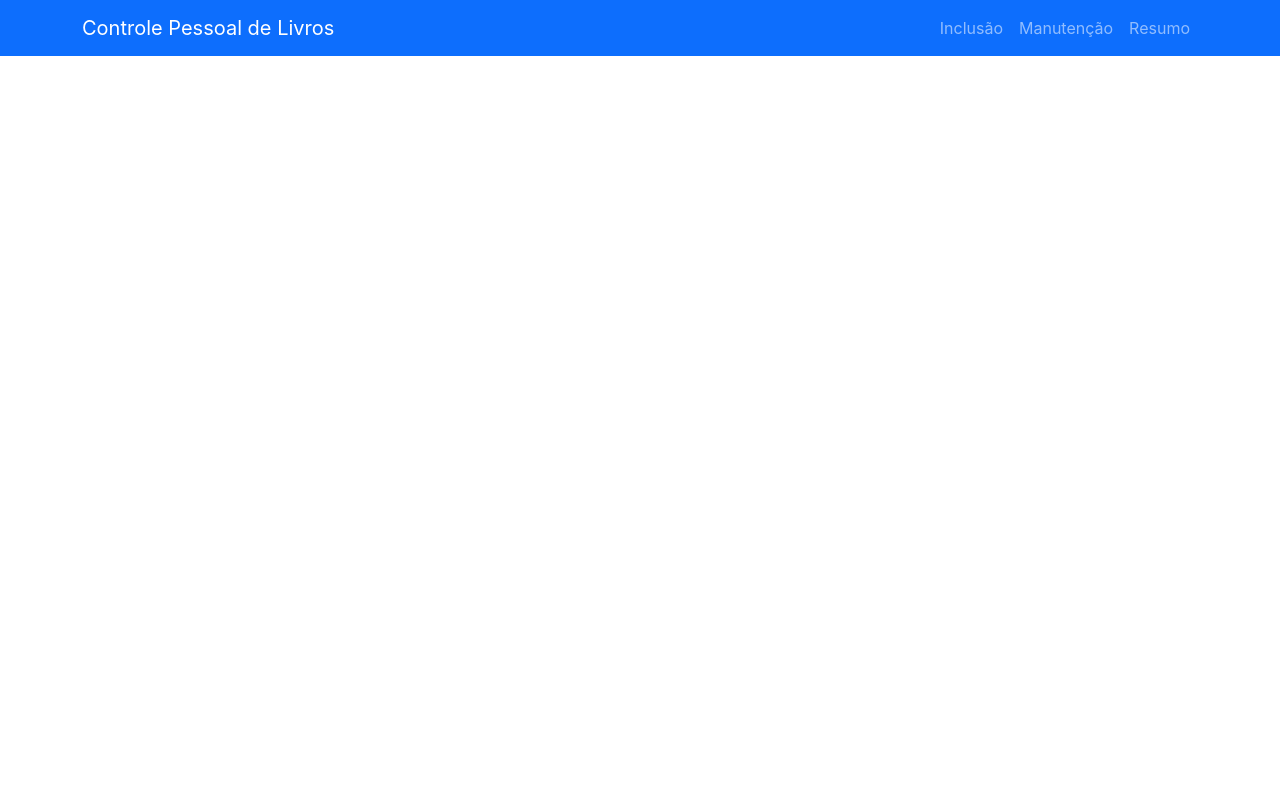
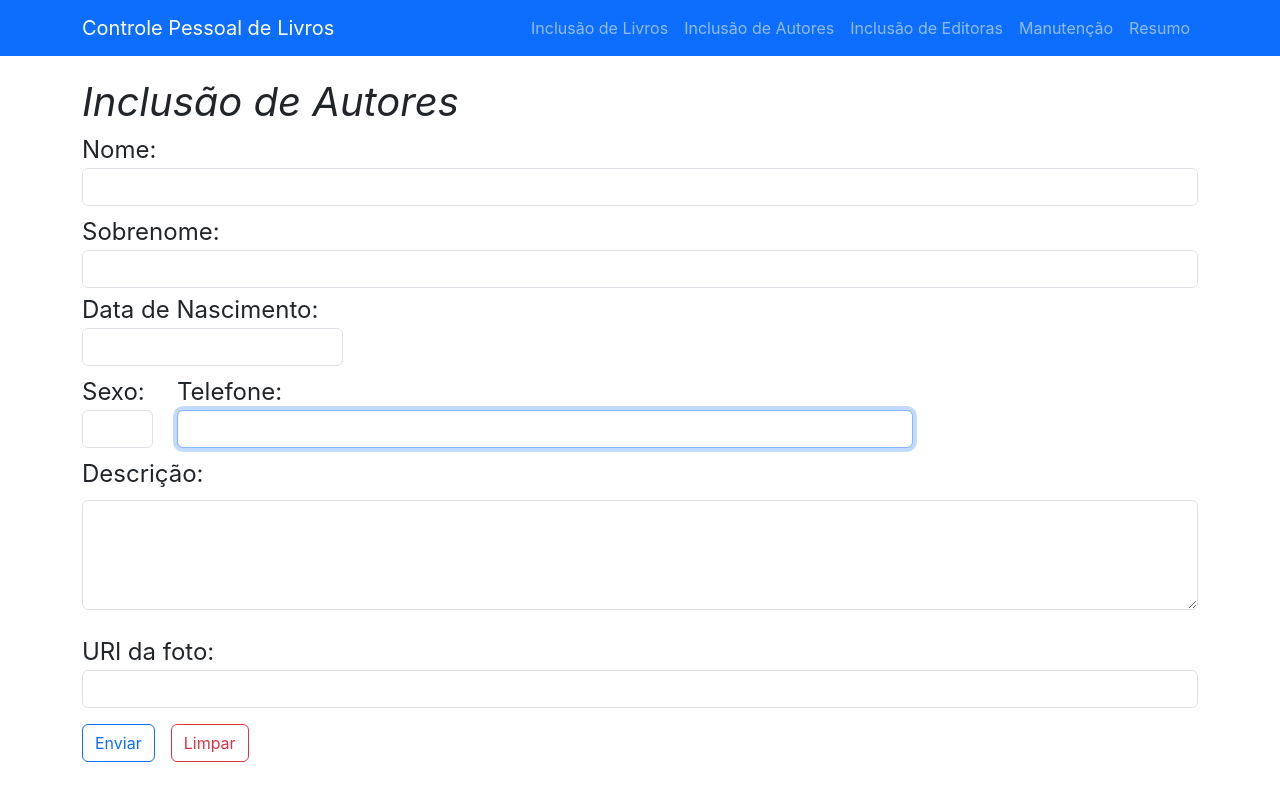
Before and after one commit to leonardo060190/App_Livros_com_react, a React (Create React App) app: page /autores in a window 1280 px wide. Shown: the top 800 px of the page. Built offline with nearby package versions, Linux system fonts and the light colour scheme; the HTML template or start-up script is replaced by a standard one.

Commit message:
adicionado o arquivo inclusãoAutores, inclusaoEditoras e feito ajustes em outros arquivos

```diff
--- a/src/App.js
+++ b/src/App.js
@@ -4,6 +4,8 @@ import InclusaoLivros from './components/InclusaoLivros';
 import { Routes, Route } from 'react-router-dom';
 import ManutencaoLivros from './components/ManutencaoLivros';
 import ResumoLivros from './components/ResumoLivros';
+import InclusaoAutores from './components/InclusaoAutores';
+import InclusaoEditoras from './components/InclusaoEditoras';
 
   const App = () => {
   return( // tudo que vai no return é o que aparece na aplicação
@@ -11,8 +13,11 @@ import ResumoLivros from './components/ResumoLivros';
   <MenuSuperior />
   <Routes>
     <Route path="/" element={ <InclusaoLivros />} />
+    <Route path="/autores" element={ <InclusaoAutores />} />
+    <Route path="/editoras" element={ <InclusaoEditoras />} />
     <Route path="/manutencao" element={ <ManutencaoLivros />} />
     <Route path="/resumo" element={ <ResumoLivros />} />
+
   </Routes>
   </>
   );
--- /dev/null
+++ b/src/components/InclusaoAutores.js
@@ -0,0 +1,82 @@
+//Componente para incluir livros no banco de dados
+//declaração da função do componente IncluirLivros
+import { useForm } from "react-hook-form";
+import { api } from "../config_axios";
+import { useState } from "react";
+//register serve para definir os nomes dos campos do form (validações)
+//handleSubmit, para indicar o método a ser adicionado no evento onSubmit do form
+const IncluirAutores = () => {
+
+    const { register, handleSubmit } = useForm();
+    const [aviso, setAviso] = useState("");
+    //metodo chamado ao enviar form onSubmit
+    const salvar = async (campos) => {
+        try {
+            const resposta = await api.post("autores/cadastro", campos);
+            setAviso("Autor cadastrado com sucesso!");
+        } catch (error) {
+            setAviso("Erro ao cadastrar Autor!");
+        }
+        //JSON.stringify() converte um objeto javascript para uma string Json
+
+        //alert(JSON.stringify(campos));
+    }
+    //form onSubmit ={handleSubmit(salvar)}
+
+    return ( //aqui é o que vai ser exibido na tela
+        <div className="container">
+            <div className="fst-italic mt-3">Inclusão de Autores</div>
+            <form onSubmit={handleSubmit(salvar)}>
+                <div className="form-group">
+                    <label htmlFor="nome">Nome:</label>
+                    <input type="text" className="form-control" id="nome" required autoFocus {...register("nome")} />
+                </div>
+                <div className="form-group mt-2">
+                    <label htmlFor="sobrenome">Sobrenome:</label>
+                    <input type="text" className="form-control" id="autor" required autoFocus {...register("sobrenome")} />
+                </div>
+                <div className="row mt-1">
+                    <div className="col-sm-3">
+                        <div className="form-group">
+                            <label htmlFor="data_nascimento">Data de Nascimento:</label>
+                            <input type="data" className="form-control" id="data_nascimento" required autoFocus {...register("data_nascimento")} />
+                        </div>
+                    </div>
+                </div>
+                <div className="row mt-2">
+                    <div className="col-sm-1">
+                        <div className="form-group">
+                            <label htmlFor="sexo">Sexo:</label>
+                            <input type="text" className="form-control" id="sexo" required autoFocus {...register("sexo")} />
+                        </div>
+                    </div>
+                    <div className="col-sm-8">
+                        <div className="form-group">
+                            <label htmlFor="telefone">Telefone:</label>
+                            <input type="text" className="form-control" id="telefone" required autoFocus {...register("telefone")} />
+                        </div>
+                    </div>
+                    <div className="form-group mt-2">
+                        <div className="mb-3">
+                            <label htmlFor="descricao" class="form-label">Descrição:</label>
+                            <textarea className="form-control" id="descricao" rows="4" requiredautoFocus {...register("descricao")}></textarea>
+                        </div>
+                    </div>
+                    <div className="form-group mt-2">
+                        <label htmlFor="foto">URl da foto:</label>
+                        <input type="url" className="form-control" id="foto" required  {...register("foto")} />
+                    </div>
+
+                </div>
+                <input type="submit" className="btn btn-outline-primary mt-3" value="Enviar" />
+                <input type="reset" className="btn btn-outline-danger mt-3 ms-3" value="Limpar" />
+
+            </form>
+            <div className="alert"></div>
+        </div>
+
+    );
+
+}
+
+export default IncluirAutores;
--- /dev/null
+++ b/src/components/InclusaoEditoras.js
@@ -0,0 +1,85 @@
+//Componente para incluir livros no banco de dados
+//declaração da função do componente IncluirLivros
+import { useForm } from "react-hook-form";
+import { api } from "../config_axios";
+import { useState } from "react";
+//register serve para definir os nomes dos campos do form (validações)
+//handleSubmit, para indicar o método a ser adicionado no evento onSubmit do form
+const IncluirEditoras = () => {
+
+    const { register, handleSubmit } = useForm();
+    const [aviso, setAviso] = useState("");
+    //metodo chamado ao enviar form onSubmit
+    const salvar = async (campos) => {
+        try {
+            const resposta = await api.post("cadastro/cadastro", campos);
+            setAviso("Editoras cadastrado com sucesso!");
+        } catch (error) {
+            setAviso("Erro ao cadastrar Editoras!");
+        }
+        //JSON.stringify() converte um objeto javascript para uma string Json
+
+        //alert(JSON.stringify(campos));
+    }
+    //form onSubmit ={handleSubmit(salvar)}
+
+    return ( //aqui é o que vai ser exibido na tela
+        <div className="container">
+            <div className="fst-italic mt-3">Inclusão de Editoras</div>
+            <form onSubmit={handleSubmit(salvar)}>
+                <div className="form-group">
+                    <label htmlFor="nome">Nome:</label>
+                    <input type="text" className="form-control" id="nome" required autoFocus {...register("nome")} />
+                </div>
+                <div className="form-group mt-2">
+                    <label htmlFor="rua">Rua:</label>
+                    <input type="text" className="form-control" id="rua" required autoFocus {...register("rua")} />
+                </div>
+                <div className="row mt-2">
+                    <div className="col-sm-4">
+                        <div className="form-group mt-2">
+                            <label htmlFor="cep">Cep:</label>
+                            <input type="text" className="form-control" id="cep" required autoFocus {...register("cep")} />
+                        </div>
+                    </div>
+                </div>
+                <div className="row mt-2">
+                    <div className="col-sm-4">
+                        <div className="form-group mt-2">
+                            <label htmlFor="cidade">Cidade:</label>
+                            <input type="text" className="form-control" id="cidade" required autoFocus {...register("cidade")} />
+                        </div>
+                    </div>
+                </div>
+                <div className="row mt-2">
+                    <div className="col-sm-4">
+                        <div className="form-group mt-2">
+                            <label htmlFor="estado">Estado:</label>
+                            <input type="text" className="form-control" id="estado" required autoFocus {...register("estado")} />
+                        </div>
+                    </div>
+                </div>
+                <div className="row mt-2">
+                    <div className="col-sm-4">
+                        <div className="col-sm-8">
+                            <div className="form-group">
+                                <label htmlFor="telefone">Telefone:</label>
+                                <input type="text" className="form-control" id="telefone" required autoFocus {...register("telefone")} />
+                            </div>
+                        </div>
+                    </div>
+                </div>
+
+
+                <input type="submit" className="btn btn-outline-primary mt-3" value="Enviar" />
+                <input type="reset" className="btn btn-outline-danger mt-3 ms-3" value="Limpar" />
+
+            </form>
+            <div className="alert"></div>
+        </div>
+
+    );
+
+}
+
+export default IncluirEditoras;
--- a/src/components/MenuSuperior.js
+++ b/src/components/MenuSuperior.js
@@ -8,7 +8,13 @@ const MenuSuperior = () => {
         <Link to="/" className="navbar-brand">Controle Pessoal de Livros</Link>
         <ul className="navbar-nav">
           <li className="nav-item">
-            <Link to="/" className="nav-link">Inclusão</Link>
+            <Link to="/" className="nav-link">Inclusão de Livros</Link>
+          </li>
+          <li className="nav-item">
+            <Link to="/autores" className="nav-link">Inclusão de Autores</Link>
+          </li>
+          <li className="nav-item">
+            <Link to="/editoras" className="nav-link">Inclusão de Editoras</Link>
           </li>
           <li className="nav-item">
             <Link to="/manutencao" className="nav-link">Manutenção</Link>
--- a/src/components/ResumoLivros.js
+++ b/src/components/ResumoLivros.js
@@ -1,6 +1,6 @@
 import {useState, useEffect} from 'react';
 import { Chart } from 'react-google-charts';
-import { api } from "../config_axios";
+import {api} from "../config_axios";
 
 const ResumoLivros = () => {
   const [resumo, setResumo] = useState([]);
@@ -77,5 +77,4 @@ return(
     </div>
 );
 };//fim da função ResumoLivros
-
 export default ResumoLivros;
```
